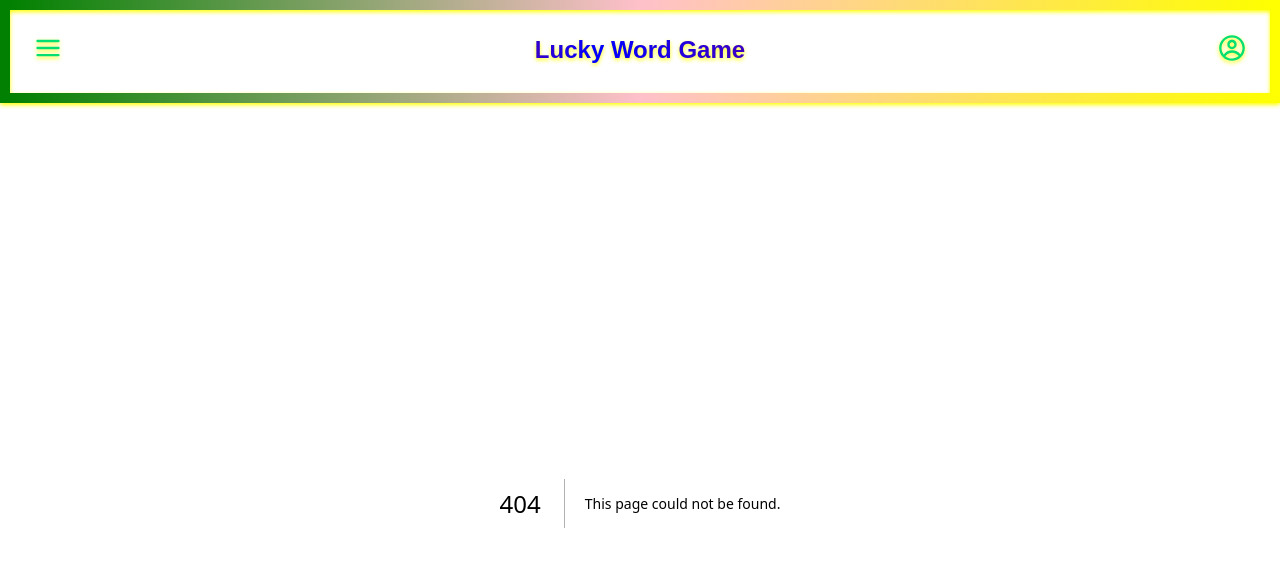
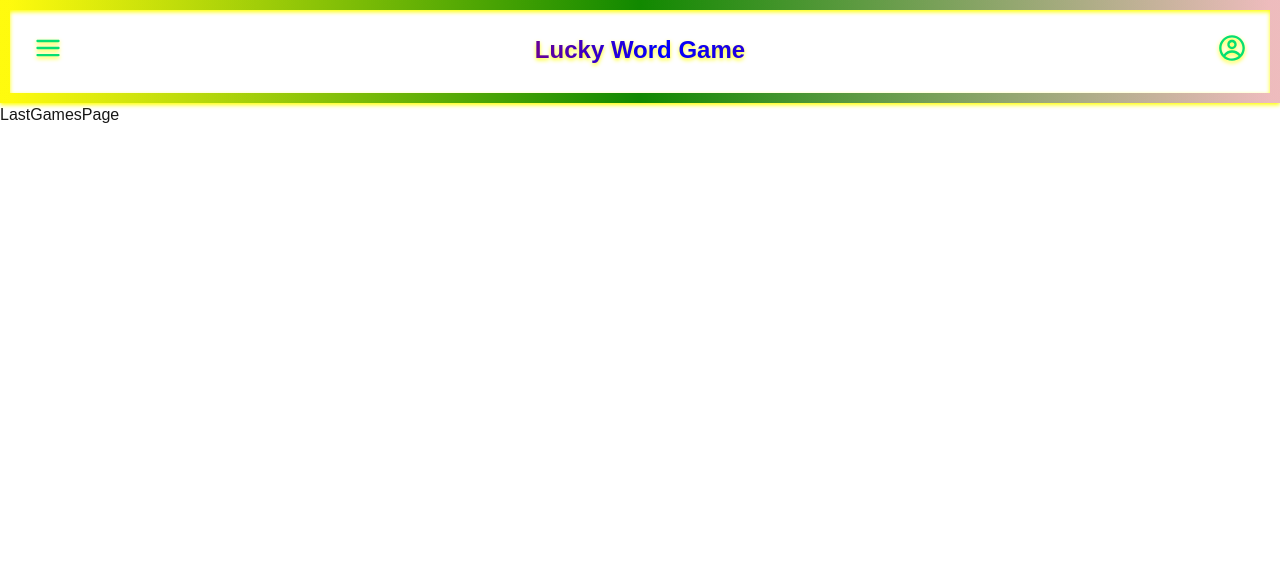
Before and after one commit to FiratSomek/lucky-word-game, a Next.js app: page /lastGamesPage in a window 1280 px wide. Before the commit this address had no page. Shown: the top 566 px of the page. Built offline with nearby package versions, Linux system fonts and the light colour scheme.

Commit message:
created page for last games

```diff
--- /dev/null
+++ b/src/app/lastGamesPage/page.tsx
@@ -0,0 +1,7 @@
+import React from "react";
+
+const LastGamesPage = () => {
+  return <div>LastGamesPage</div>;
+};
+
+export default LastGamesPage;
--- a/src/app/page.tsx
+++ b/src/app/page.tsx
@@ -11,9 +11,14 @@ export default function Home() {
         </Link>
       </div>
       <div>
-        <button className="neon-button-border cursor-pointer p-4 mt-20 text-lg font-bold drop-shadow-xl">
-          <span className="neon-text">Show Last 5 Game Results</span>
-        </button>
+        <Link
+          href={`/lastGamesPage
+          `}
+        >
+          <button className="neon-button-border cursor-pointer p-4 mt-20 text-lg font-bold drop-shadow-xl">
+            <span className="neon-text">Show Last 5 Game Results</span>
+          </button>
+        </Link>
       </div>
     </div>
   );
```
